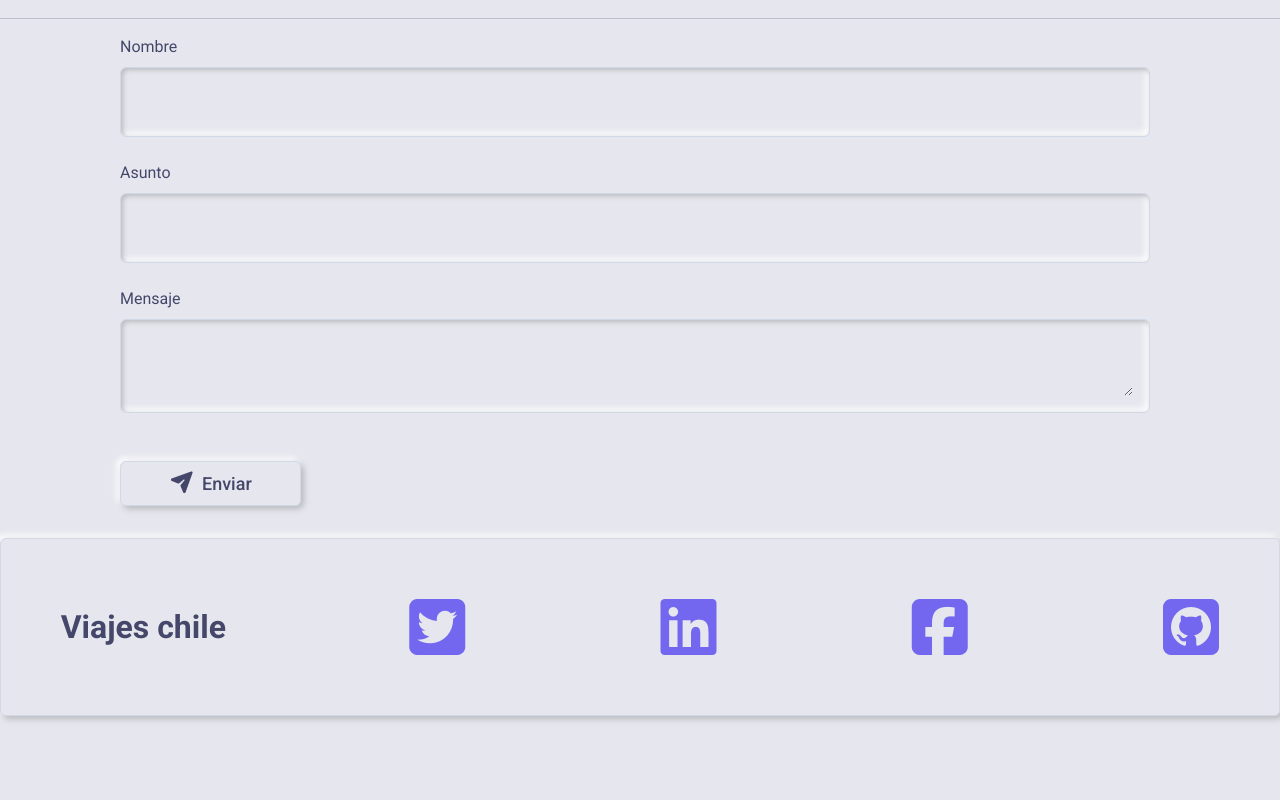
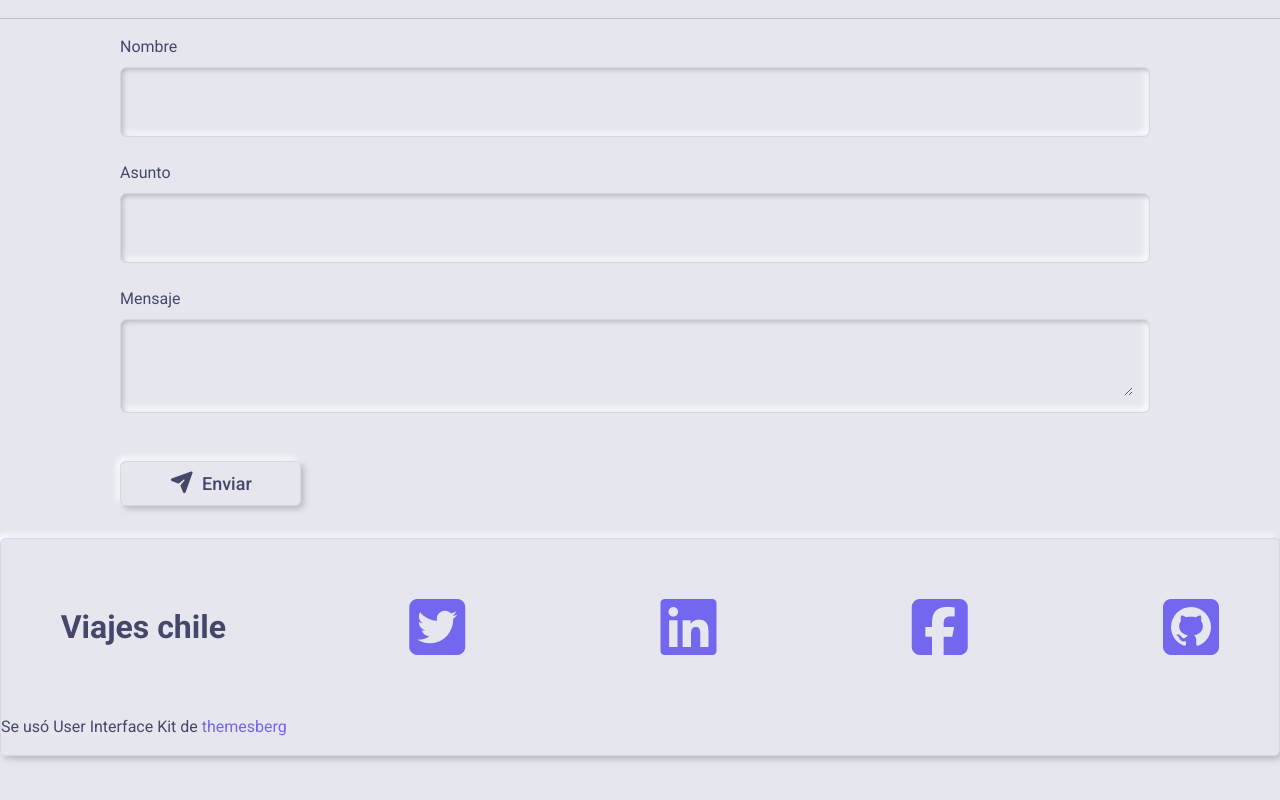
Before and after one commit to apinango70/viajesChile_V2, a plain HTML site: page index.html in a window 1280 px wide. Shown: the part 2403-3203 px from the top of the page. Before the commit the page ends 3167 px from the top, so only its background shows below. Drawn offline with nearby package versions, Linux system fonts and the light colour scheme.

Commit message:
Update index.html

```diff
--- a/index.html
+++ b/index.html
@@ -291,6 +291,7 @@
 
         </div>
       </div>
+           <p id="enlace1">Se usó User Interface Kit de <a href="https://demo.themesberg.com/neumorphism-ui/">themesberg</a></p>
     </div>
   </footer>
   <script src="https://cdn.jsdelivr.net/npm/bootstrap@5.0.2/dist/js/bootstrap.min.js"
```
